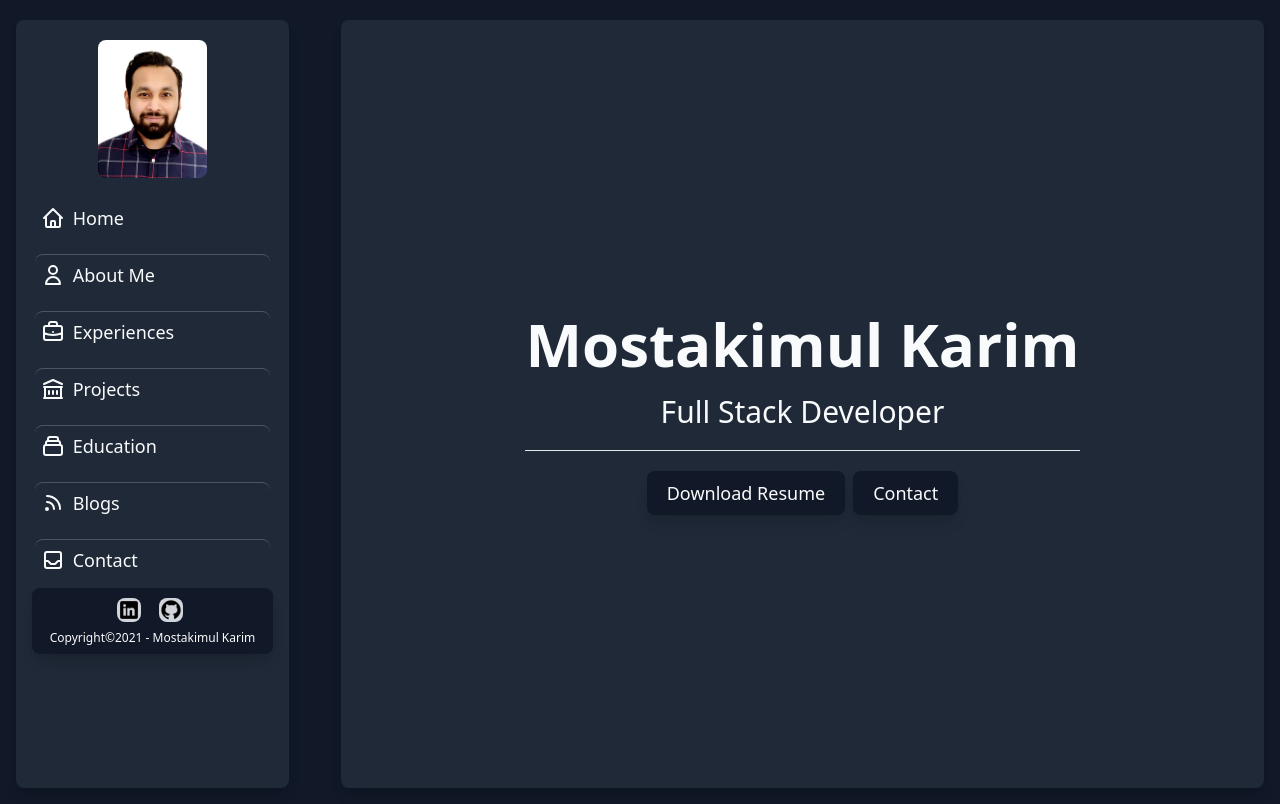
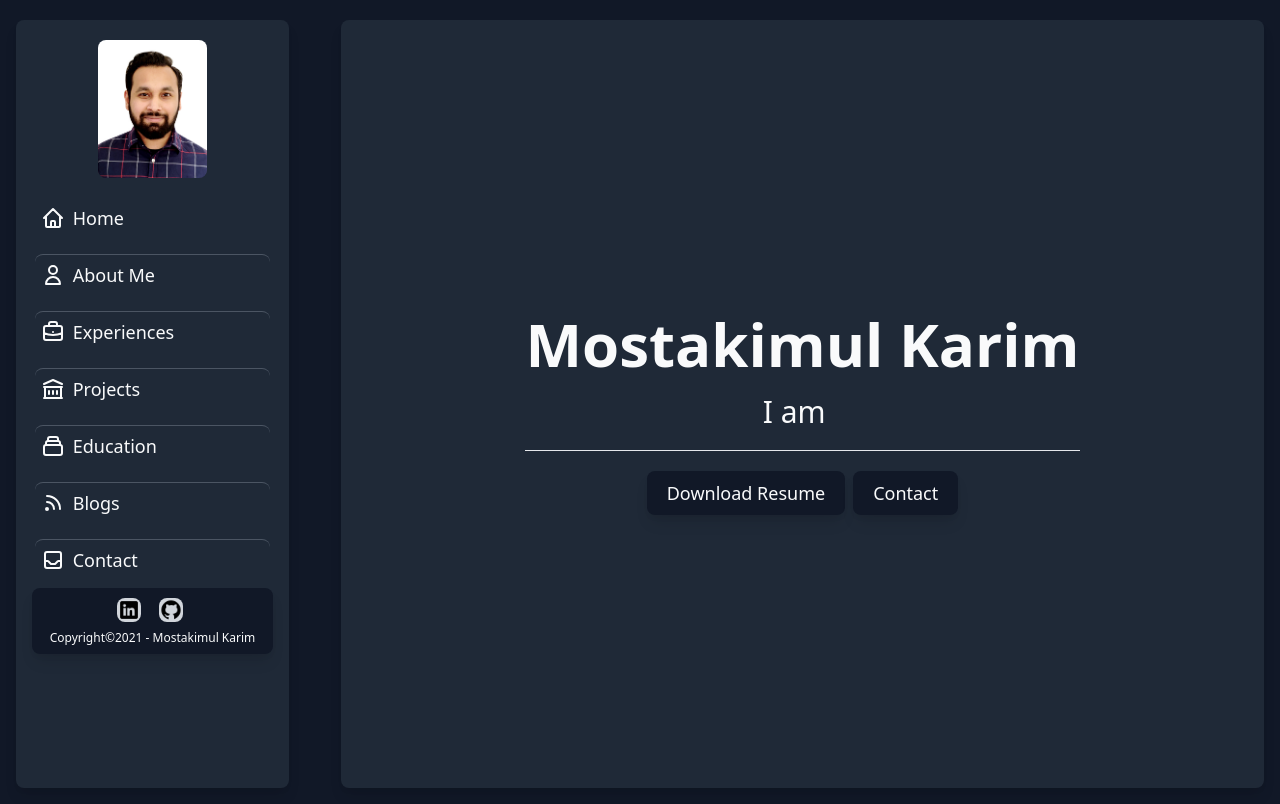
Before and after one commit to Mostakimul/react-portfolio, a React (Create React App) app: page / in a window 1280 px wide. Built offline with nearby package versions, Linux system fonts and the light colour scheme.

Commit message:
react typical setup

```diff
--- a/package.json
+++ b/package.json
@@ -14,6 +14,7 @@
     "react-loader-spinner": "^4.0.0",
     "react-router-dom": "6",
     "react-scripts": "4.0.3",
+    "react-typical": "^0.1.3",
     "web-vitals": "^1.0.1"
   },
   "scripts": {
--- a/src/component/Home.js
+++ b/src/component/Home.js
@@ -1,11 +1,18 @@
 import React from 'react';
 import { Link } from 'react-router-dom';
+import Typical from 'react-typical';
 
 const Home = () => {
   return (
     <div className="h-full grid place-content-center text-center">
       <h1 className="text-4xl sm:text-5xl md:text-6xl font-semibold my-5">Mostakimul Karim</h1>
-      <h2 className="text-xl sm:text-2xl md:text-3xl mb-5">Full Stack Developer</h2>
+      <h2 className="text-xl sm:text-2xl md:text-3xl mb-5">
+        <Typical
+          steps={['I am', 1000, 'I am Fullstack Developer...', 500]}
+          loop={Infinity}
+          wrapper="p"
+        />
+      </h2>
       <hr />
       <div className="mt-5">
         <a
```
Also changed, not shown: 1 other file (tests, documents, lock files or other folders).
